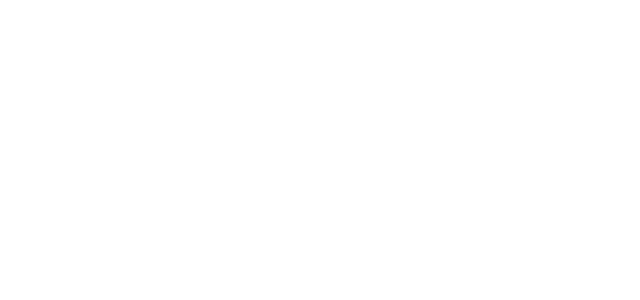
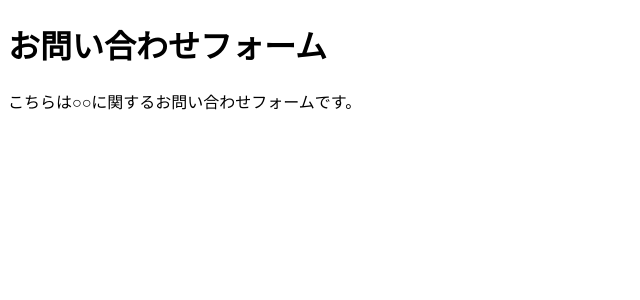
Before and after one commit to PANAKA-4696/gmo-contact-form, a React (Vite) app: page / in a window 1280 px wide. Shown: the top 300 px of the page, without its empty margins (0-640 px from the left). Built offline with nearby package versions, Linux system fonts and the light colour scheme.

Commit message:
「お問い合わせフォームがどんなデータを持つのか」を**「型」**として定義するためのファイルtypes.tsの作成

```diff
--- a/src/App.tsx
+++ b/src/App.tsx
@@ -5,7 +5,7 @@
 
 function App() {
   //useStateで現在の画面状態を管理します。初期値は 'input' です。
-  const [screenState, setScreen] = useState<ScreenState>('input');
+  const [screen, setScreen] = useState<ScreenState>('input');
 
   return(
     <div className="container">
```
Also changed, not shown: src/types.ts (added, +9 -0 lines).
